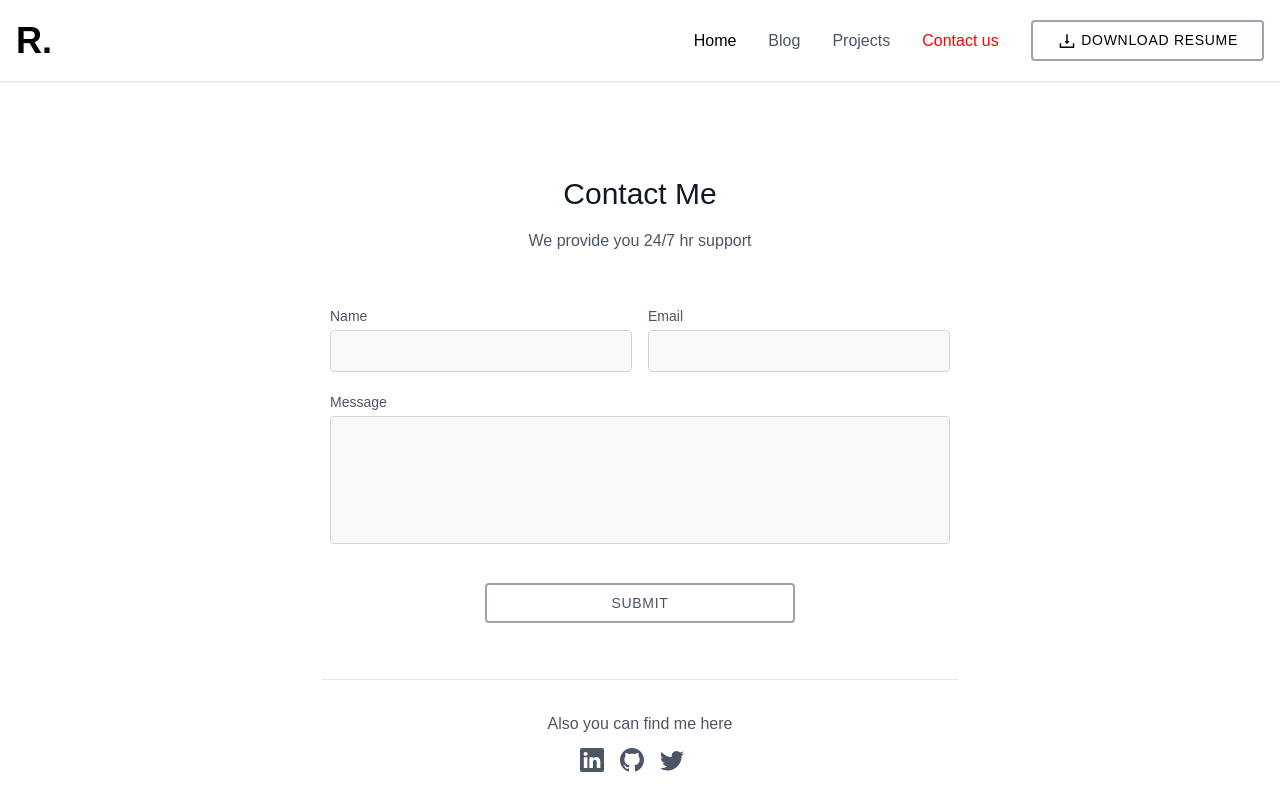
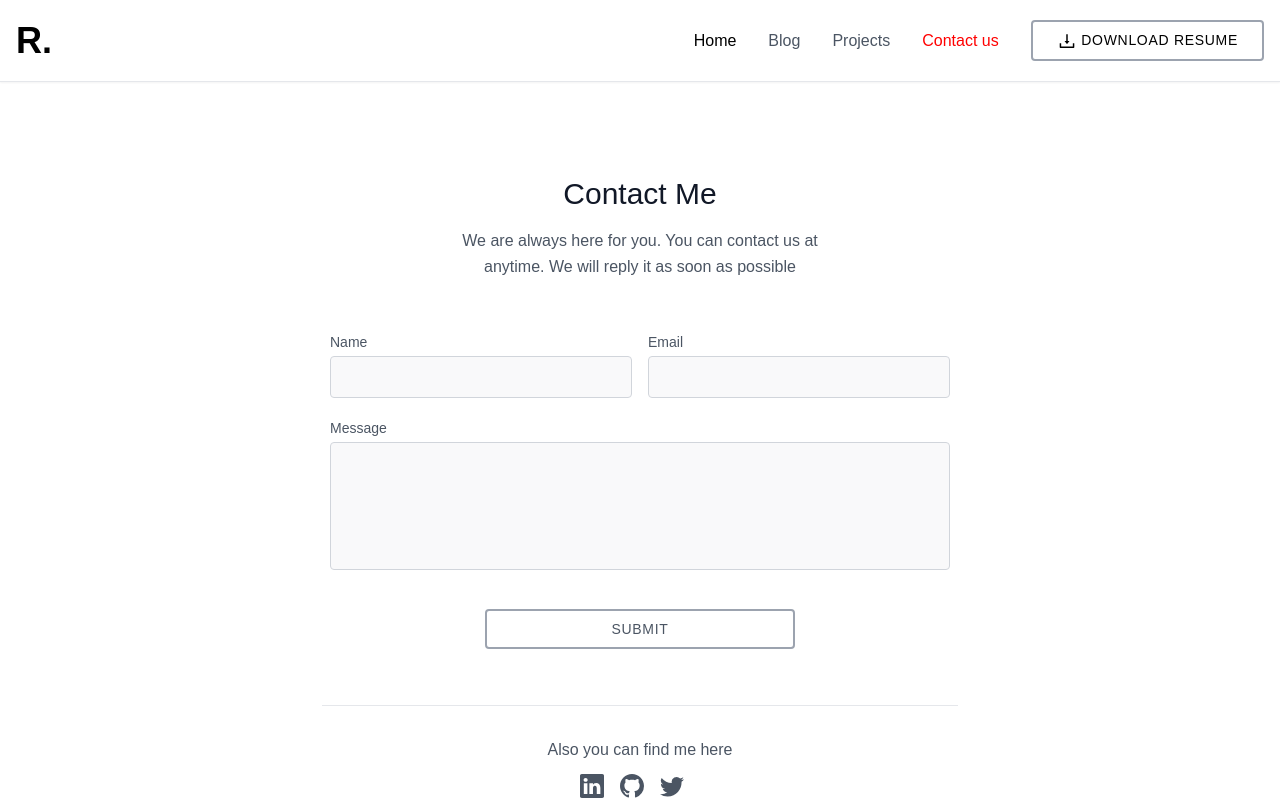
Before and after one commit to coderboy-raiyan/raiyan.github, a React (Create React App) app: page /contactus in a window 1280 px wide. Shown: the top 800 px of the page. Built offline with nearby package versions, Linux system fonts and the light colour scheme; no server answers.

Commit message:
some text edited

```diff
--- a/src/Pages/ContactUs/ContactUs.js
+++ b/src/Pages/ContactUs/ContactUs.js
@@ -47,8 +47,9 @@ const ContactUs = () => {
             <h1 className="sm:text-3xl text-2xl font-medium title-font mb-4 text-gray-900">
               Contact Me
             </h1>
-            <p className="lg:w-2/3 mx-auto leading-relaxed text-base">
-              We provide you 24/7 hr support
+            <p className="lg:w-1/3 mx-auto leading-relaxed text-base">
+              We are always here for you. You can contact us at anytime. We will
+              reply it as soon as possible
             </p>
           </div>
           <div className="lg:w-1/2 md:w-2/3 mx-auto">
```
